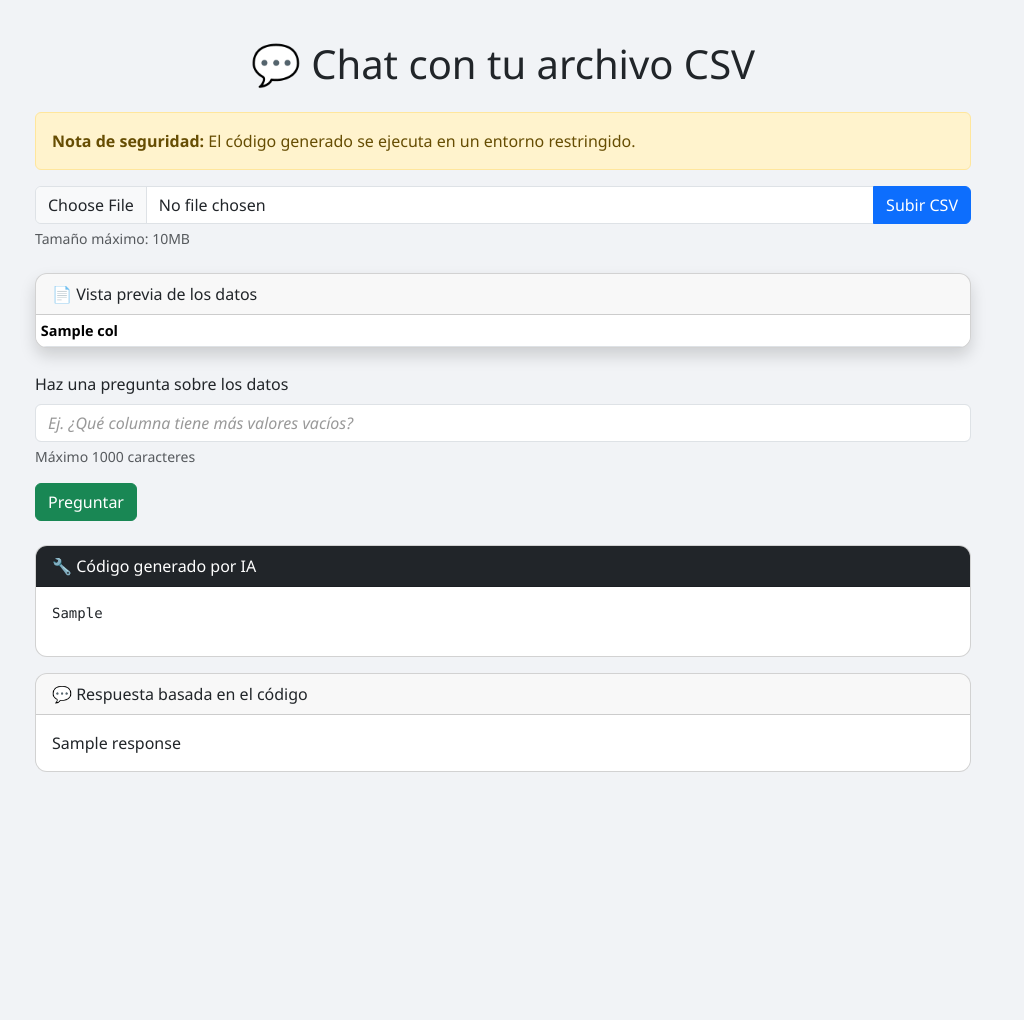
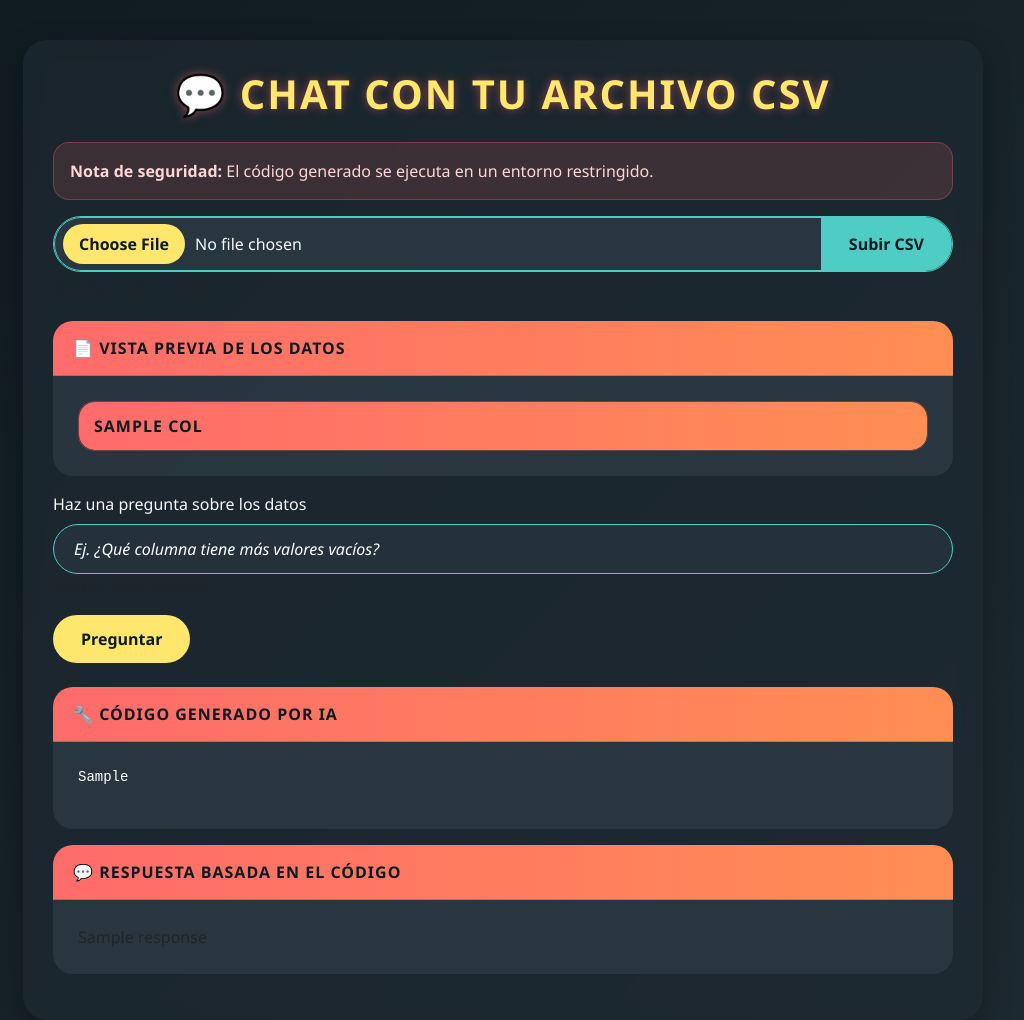
Before and after one commit to PatricioVargasR/chat_csv, a Flask app: template templates/index.html in a window 1280 px wide. Shown: the whole page, without its empty margins (137-1161 px from the left). Before the commit the page ends 772 px from the top, so only its background shows below. Run offline with Flask 3, Linux system fonts and the light colour scheme; the template is opened without the code that fills it: most values are stand-ins (such as "Sample title", 1, 10 or a date in 2020); lists and menus that the app fills with data are empty.

Commit message:
Cambio de estilos

```diff
--- a/static/styles.css
+++ b/static/styles.css
@@ -1,52 +1,222 @@
 body {
-    background-color: #f1f3f6;
+    background: linear-gradient(135deg, #0F1A20 0%, #1E2A32 100%);
     padding-top: 40px;
-    font-family: 'Segoe UI', Tahoma, Geneva, Verdana, sans-serif;
+    font-family: 'Segoe UI', sans-serif;
+    color: #F7F9FC;
 }
 
 .chatbot-container {
     max-width: 960px;
     margin: auto;
+    background: rgba(30, 42, 50, 0.7);
+    border-radius: 24px;
+    padding: 30px;
+    box-shadow: 0 10px 30px rgba(0,0,0,0.3);
+    backdrop-filter: blur(10px);
 }
 
 .card {
-    border-radius: 12px;
+    border-radius: 20px;
     overflow: hidden;
+    border: none;
+    background: rgba(47, 61, 72, 0.7);
 }
 
-.response-box pre {
-    background-color: #272822;
-    color: #f8f8f2;
-    padding: 15px;
-    border-radius: 8px;
-    white-space: pre-wrap;
-    font-family: 'Courier New', Courier, monospace;
-    font-size: 0.95rem;
+.alert {
+    background: rgba(255, 107, 107, 0.15);
+    border: 1px solid rgba(255, 107, 107, 0.3);
+    color: #FFD6D6;
+    border-radius: 16px;
 }
 
+/* Tabla optimizada */
 .table {
     margin-bottom: 0;
+    border-radius: 16px;
+    overflow: hidden;
+    border-collapse: separate;
+    border-spacing: 0;
+    color: #FFF;
 }
 
-input[type="text"]::placeholder {
-    color: #999;
+.table th {
+    background: linear-gradient(90deg, #FF6B6B 0%, #FF8E53 100%);
+    color: #0F1A20;
+    font-weight: 700;
+    text-transform: uppercase;
+    letter-spacing: 1px;
+    border: none;
+    padding: 12px 15px;
+}
+
+.table td {
+    border: none;
+    padding: 12px 15px;
+}
+
+.table-striped tbody tr td{
+    color: white;
+}
+
+.table-striped tbody tr:nth-child(odd) td {
+    background-color: rgba(47, 61, 72, 0.5);
+}
+
+.table-striped tbody tr:nth-child(even) td {
+    background-color: rgba(40, 52, 62, 0.7);
+}
+
+/* Botón examinar optimizado */
+.input-group {
+    border-radius: 50px;
+    overflow: hidden;
+    background: rgba(47, 61, 72, 0.5);
+    border: 1px solid #4ECDC4;
+}
+
+.form-control[type="file"] {
+    color: #F7F9FC;
+    padding: 12px 20px;
+    cursor: pointer;
+}
+
+.form-control[type="text"]::placeholder {
+    color: white;
+}
+.form-control[type="file"]::file-selector-button {
+    background: #FFE66D;
+    color: #0F1A20;
+    border: none;
+    border-radius: 50px;
+    padding: 8px 16px;
+    margin-right: 10px;
+    font-weight: bold;
+    transition: all 0.3s;
+    cursor: pointer;
+}
+
+.form-control[type="file"]::file-selector-button:hover {
+    background: #FFD93D;
+    transform: scale(1.05);
+    box-shadow: 0 0 10px rgba(255, 230, 109, 0.4);
+}
+
+/* Bloques de código optimizados */
+pre, code {
+    color: #FFF;
+    font-family: 'Courier New', Courier, monospace;
+    line-height: 1.5;
+}
+
+.response-box pre,
+.preformatted-output pre {
+    background-color: #1A1E23;
+    padding: 20px;
+    border-radius: 16px;
+    white-space: pre-wrap;
+    word-break: break-all;
+    border: 1px solid #FF6B6B;
+}
+
+/* Componentes comunes optimizados */
+.table-responsive {
+    overflow-x: auto;
+    border-radius: 16px;
+    border: 1px solid rgba(255, 107, 107, 0.3);
+}
+
+.btn {
+    border: none;
+    border-radius: 50px;
+    font-weight: bold;
+    padding: 12px 28px;
+    transition: all 0.3s cubic-bezier(0.34, 1.56, 0.64, 1);
+}
+
+.btn-primary {
+    background: #4ECDC4;
+    color: #0F1A20;
+}
+
+.btn-primary:hover {
+    background: #3ABBB3;
+    transform: scale(1.05);
+    box-shadow: 0 0 20px rgba(78, 205, 196, 0.4);
+}
+
+.btn-success {
+    background: #FFE66D;
+    color: #0F1A20;
+}
+
+.btn-success:hover {
+    background: #FFD93D;
+    transform: scale(1.05);
+    box-shadow: 0 0 20px rgba(255, 230, 109, 0.4);
+}
+
+.card-header {
+    background: linear-gradient(90deg, #FF6B6B, #FF8E53);
+    color: #0F1A20;
+    font-weight: 800;
+    letter-spacing: 1px;
+    text-transform: uppercase;
+    padding: 15px 20px;
+}
+
+.form-control {
+    background: rgba(47, 61, 72, 0.5);
+    border: 1px solid #4ECDC4;
+    color: #F7F9FC;
+    border-radius: 50px;
+    padding: 12px 20px;
+}
+
+.form-control:focus {
+    background: rgba(47, 61, 72, 0.7);
+    border-color: #FFE66D;
+    box-shadow: 0 0 0 0.2rem rgba(255, 230, 109, 0.2);
+    color: #FFF;
+}
+
+h1 {
+    font-weight: 800;
+    text-transform: uppercase;
+    letter-spacing: 2px;
+    text-shadow: 0 0 10px rgba(255, 107, 107, 0.5);
+    color: #FFE66D;
+    margin-bottom: 30px;
+}
+
+/* Mejoras en tarjetas */
+.card-body {
+    padding: 25px;
+}
+
+.preformatted-output {
+    background: transparent;
+    border: none;
+    padding: 0;
+}
+
+/* Placeholders optimizados */
+::placeholder {
+    color: #A0AEC0;
     font-style: italic;
 }
 
-.preformatted-output pre {
-    background-color: #f8f9fa;
-    border: 1px solid #dee2e6;
-    border-radius: 4px;
-    padding: 15px;
-    white-space: pre-wrap;
-    word-break: break-all;
+/* Sobreescritura de Bootstrap */
+.bg-dark {
+    background: linear-gradient(90deg, #FF6B6B, #FF8E53) !important;
+    color: #0F1A20 !important;
 }
 
-.table-responsive {
-    overflow-x: auto;
+.text-white {
+    color: #0F1A20 !important;
 }
 
-.table-sm th, .table-sm td {
-    font-size: 0.9rem;
-    padding: 0.3rem;
+.alert-info {
+    background: rgba(78, 205, 196, 0.15);
+    border: 1px solid rgba(78, 205, 196, 0.3);
+    color: #C8F4F1;
 }
--- a/templates/index.html
+++ b/templates/index.html
@@ -24,11 +24,11 @@
     </form>
 
     {% if columns %}
-        <div class="card mb-4 shadow">
+        <div class="card mb-3">
             <div class="card-header">📄 Vista previa de los datos</div>
-            <div class="card-body p-0">
+            <div class="card-body">
                 <div class="table-responsive">
-                    <table class="table table-sm table-striped m-0">
+                    <table class="dataframe table table-striped table-bordered table-sm">
                         <thead>
                         <tr>
                             {% for col in columns %}
```
